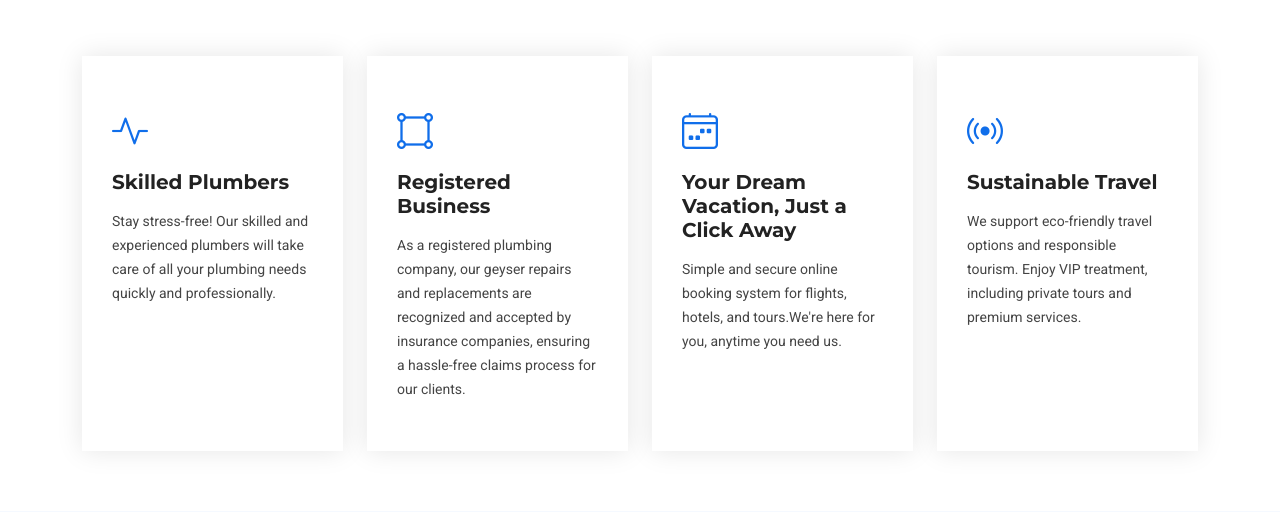
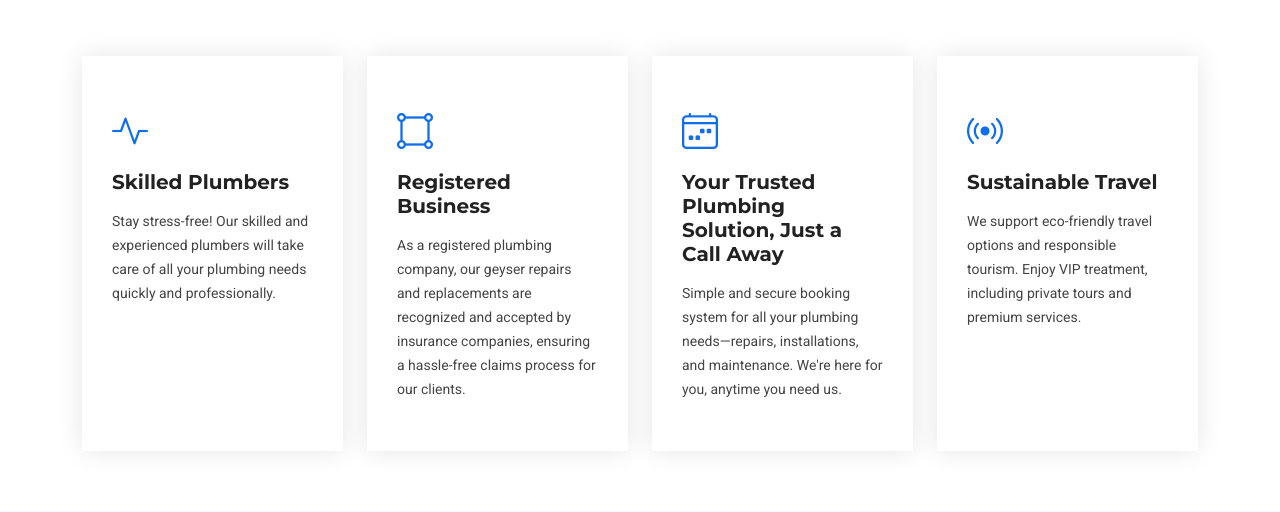
Before and after one commit to Carrington-dev/drainexpertz, a Flask app: page / in a window 1280 px wide. Shown: the part 723-1235 px from the top of the page. Run offline with Flask 3, Linux system fonts and the light colour scheme; some libraries are stand-ins or nearby versions.

Commit message:
Update index.html
Co-Authored-By: Stemgon <165911512+stemgon@users.noreply.github.com>
Co-Authored-By: Carrington Muleya <79579279+carrington-dev@users.noreply.github.com>

```diff
--- a/src/templates/index.html
+++ b/src/templates/index.html
@@ -47,8 +47,8 @@
       <div class="col-xl-3 col-md-6 d-flex" data-aos="fade-up" data-aos-delay="300">
         <div class="service-item position-relative">
           <div class="icon"><i class="bi bi-calendar4-week icon"></i></div>
-          <h4><a href="" class="stretched-link">Your Dream Vacation, Just a Click Away</a></h4>
-          <p>Simple and secure online booking system for flights, hotels, and tours.We're here for you, anytime you need us.</p>
+          <h4><a href="" class="stretched-link">Your Trusted Plumbing Solution, Just a Call Away</a></h4>
+          <p>Simple and secure booking system for all your plumbing needs—repairs, installations, and maintenance. We're here for you, anytime you need us.          </p>
         </div>
       </div><!-- End Service Item -->
 
```
